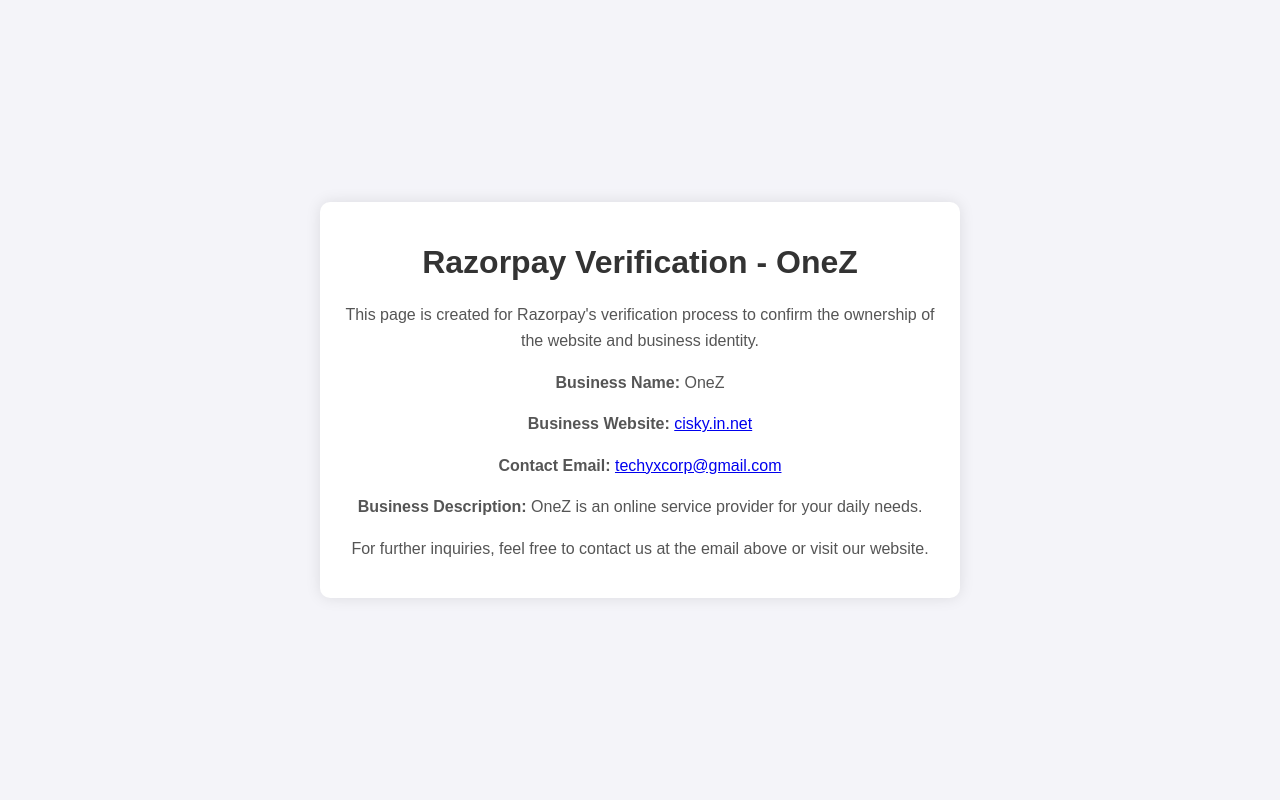
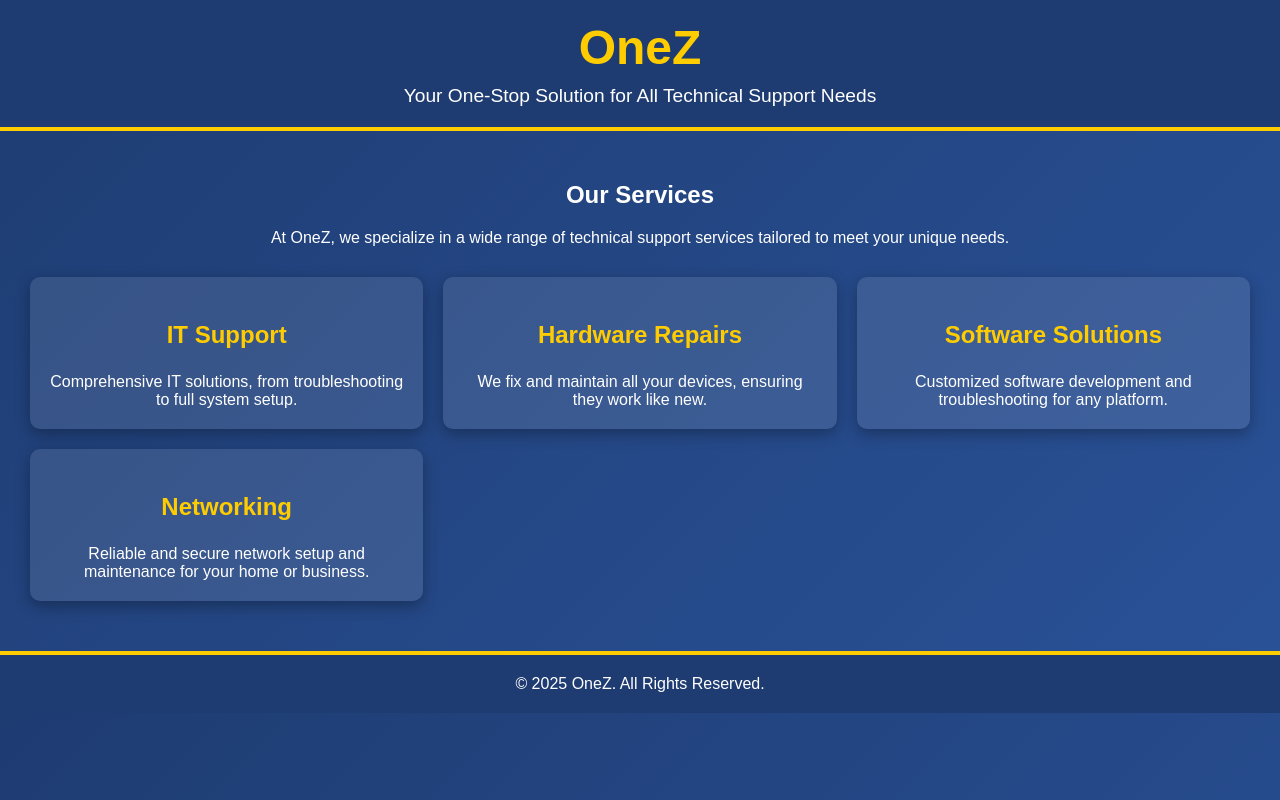
Before and after one commit to lazybalak/razorpay-verification, a plain HTML site: page index.html in a window 1280 px wide. Drawn offline with Linux system fonts and the light colour scheme.

Commit message:
index.html

```diff
--- a/index.html
+++ b/index.html
@@ -3,56 +3,99 @@
 <head>
     <meta charset="UTF-8">
     <meta name="viewport" content="width=device-width, initial-scale=1.0">
-    <title>Razorpay Verification - OneZ</title>
+    <title>OneZ - Your One-Stop Tech Support</title>
     <style>
         body {
+            margin: 0;
             font-family: Arial, sans-serif;
+            background: linear-gradient(135deg, #1e3c72, #2a5298);
+            color: white;
+        }
+        header {
+            text-align: center;
+            padding: 20px 0;
+            background: #1e3c72;
+            border-bottom: 4px solid #ffcc00;
+        }
+        header h1 {
+            font-size: 3em;
             margin: 0;
-            padding: 0;
-            display: flex;
-            justify-content: center;
-            align-items: center;
-            height: 100vh;
-            background-color: #f4f4f9;
+            color: #ffcc00;
+        }
+        header p {
+            font-size: 1.2em;
+            margin: 10px 0 0;
         }
         .container {
+            padding: 30px;
             text-align: center;
+        }
+        .services {
+            display: grid;
+            grid-template-columns: repeat(auto-fit, minmax(300px, 1fr));
+            gap: 20px;
+            margin-top: 30px;
+        }
+        .service-card {
+            background: rgba(255, 255, 255, 0.1);
+            border-radius: 10px;
             padding: 20px;
-            border-radius: 10px;
-            background-color: white;
-            box-shadow: 0 0 15px rgba(0, 0, 0, 0.1);
-            max-width: 600px;
-            width: 100%;
+            box-shadow: 0 5px 15px rgba(0, 0, 0, 0.3);
+            transition: transform 0.3s;
         }
-        h1 {
-            color: #333;
+        .service-card:hover {
+            transform: scale(1.05);
         }
-        p {
-            color: #555;
-            font-size: 16px;
-            line-height: 1.6;
+        .service-card h3 {
+            font-size: 1.5em;
+            color: #ffcc00;
         }
-        .contact-info {
+        .service-card p {
+            font-size: 1em;
+            margin: 10px 0 0;
+        }
+        footer {
+            text-align: center;
+            padding: 20px 0;
+            background: #1e3c72;
+            border-top: 4px solid #ffcc00;
             margin-top: 20px;
         }
-        .contact-info a {
-            color: #007bff;
-            text-decoration: none;
+        footer p {
+            margin: 0;
+            font-size: 1em;
         }
     </style>
 </head>
 <body>
+    <header>
+        <h1>OneZ</h1>
+        <p>Your One-Stop Solution for All Technical Support Needs</p>
+    </header>
     <div class="container">
-        <h1>Razorpay Verification - OneZ</h1>
-        <p>This page is created for Razorpay's verification process to confirm the ownership of the website and business identity.</p>
-        <p><strong>Business Name:</strong> OneZ</p>
-        <p><strong>Business Website:</strong> <a href="cisky.in.net" target="_blank">cisky.in.net</a></p>
-        <p><strong>Contact Email:</strong> <a href="mailto:techyxcorp@gmail.com">techyxcorp@gmail.com</a></p>
-        <p><strong>Business Description:</strong> OneZ is an online service provider for your daily needs.</p>
-
-        <div class="texhyxcorp@gmail.com">
-            <p>For further inquiries, feel free to contact us at the email above or visit our website.</p>
+        <h2>Our Services</h2>
+        <p>At OneZ, we specialize in a wide range of technical support services tailored to meet your unique needs.</p>
+        <div class="services">
+            <div class="service-card">
+                <h3>IT Support</h3>
+                <p>Comprehensive IT solutions, from troubleshooting to full system setup.</p>
+            </div>
+            <div class="service-card">
+                <h3>Hardware Repairs</h3>
+                <p>We fix and maintain all your devices, ensuring they work like new.</p>
+            </div>
+            <div class="service-card">
+                <h3>Software Solutions</h3>
+                <p>Customized software development and troubleshooting for any platform.</p>
+            </div>
+            <div class="service-card">
+                <h3>Networking</h3>
+                <p>Reliable and secure network setup and maintenance for your home or business.</p>
+            </div>
         </div>
     </div>
+    <footer>
+        <p>&copy; 2025 OneZ. All Rights Reserved.</p>
+    </footer>
 </body>
 </html>
```
